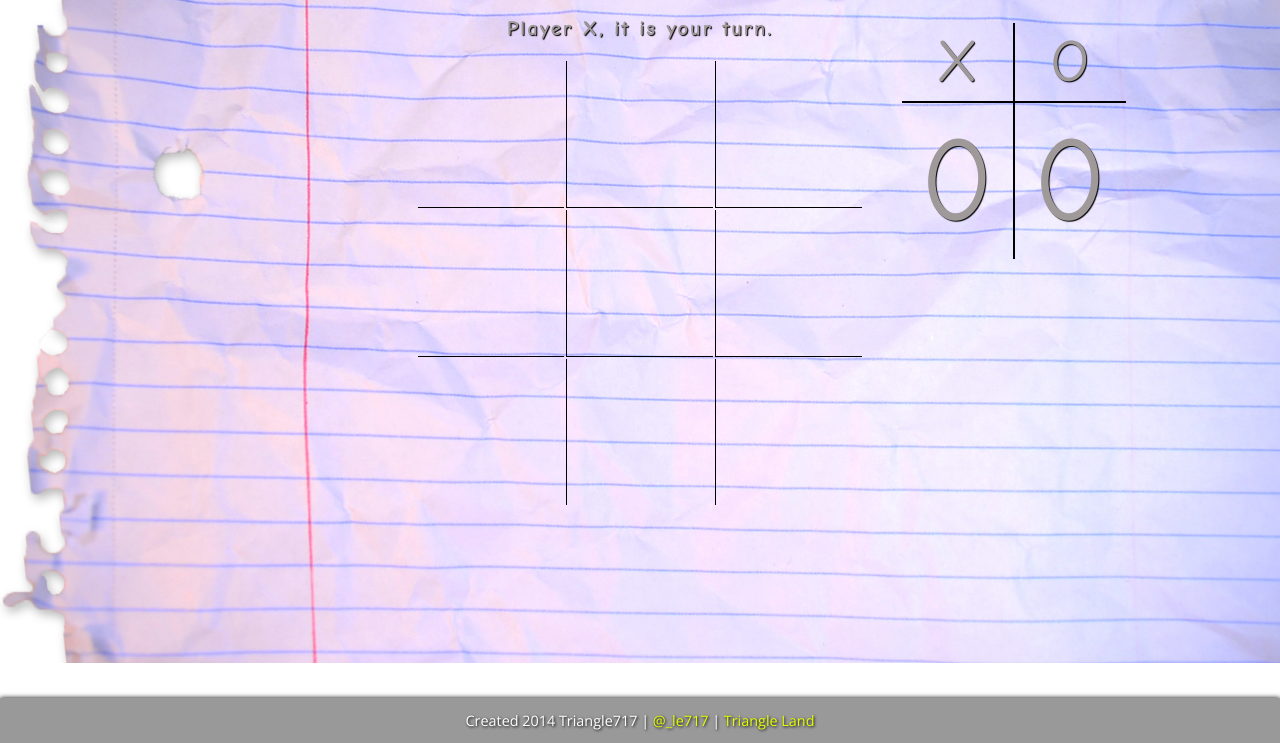
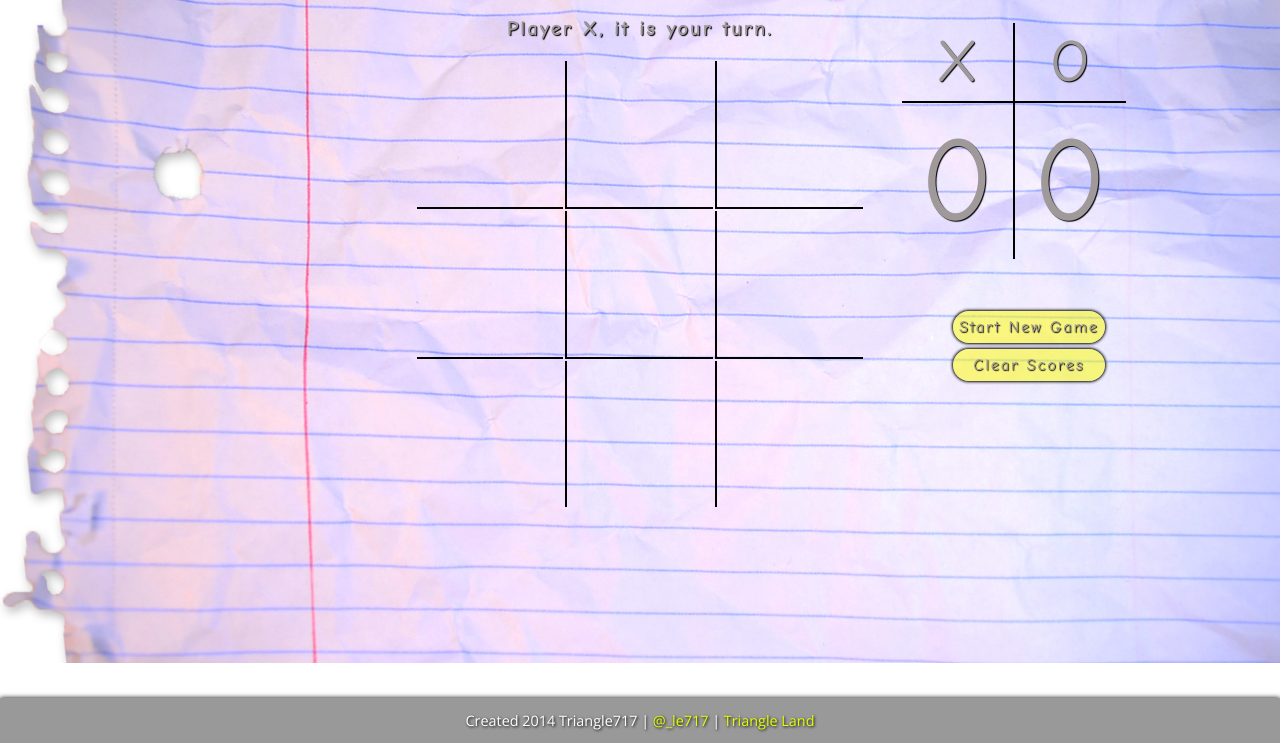
Before and after one commit to le717/tic-tac-toe, a plain HTML site: page index.html in a window 1280 px wide. Shown: the part 57-800 px from the top of the page. Drawn offline with nearby package versions, Linux system fonts and the light colour scheme.

Commit message:
New game and reset scores button

```diff
--- a/css/style.css
+++ b/css/style.css
@@ -27,6 +27,31 @@ a {
   color: rgb(226, 255, 0);
 }
 a:hover { text-decoration: underline; }
+
+/* Action buttons */
+.button {
+  display: inline;
+  position: relative;
+  width: 12%;
+  height: 10%;
+  float: right;
+  bottom: 10em;
+  left: -13%;
+  margin-right: 0.188em;
+  margin-bottom: 0.313em;
+  background-color: rgba(255, 255, 0, 0.5);
+  box-shadow: 0 0 3px 1px #000;
+  border-radius: 1.25em;
+  text-align: center;
+  line-height: 2;
+}
+.button:hover { text-decoration: underline; }
+
+/* Put the new game button on top */
+.game-new {
+  display: block;
+  margin-top: -3%;
+}
 
 /* ------- Current player ------- */
 .player {
@@ -67,7 +92,8 @@ a:hover { text-decoration: underline; }
   text-align: center;
 }
 
-/* Letter size
+/*
+ * Letter size
  * This also affects the table size
  */
 .game-board tr,
@@ -77,8 +103,8 @@ a:hover { text-decoration: underline; }
 .game-board td {
   width: 1em;
   cursor: pointer;
-  border-bottom: 1px solid #000;
-  border-left: 1px solid #000;
+  border-left: 2px solid #000;
+  border-bottom: 2px solid #000;
 }
 
 /* Selectively remove some of the borders */
--- a/index.html
+++ b/index.html
@@ -46,6 +46,9 @@
     </tr>
   </table>
 
+  <div class="button game-new">Start New Game</div>
+  <div class="button game-reset">Clear Scores</div>
+
   <div class="footer">
     <p>Created 2014 Triangle717 <span class="pipe">|</span> <a target="_blank" href="https://twitter.com/_le717">@_le717</a>
       <span class="pipe">|</span> <a target="_blank" href="http://le717.github.io">Triangle Land</a></p>
--- a/js/script.js
+++ b/js/script.js
@@ -1,4 +1,4 @@
-/* jshint strict: true, browser: true */
+/* jshint strict: true, browser: true, devel: true */
 /*
  * Tic-tac-toe
  * Created 2014 Triangle717
@@ -15,7 +15,7 @@ var playerX       = document.querySelector("#player-x"),
     winsX         = document.querySelector(".score-x"),
     winsO         = document.querySelector("score-o"),
     tableSquares  = document.querySelectorAll(".game-board td"),
-    possibleMoves = 72;
+    possiblePlays = 72;
 
 
 /**
@@ -129,7 +129,7 @@ function checkIfWon(playerName) {
 
       // A match was not found
     } else {
-      possibleMoves -= 1;
+      possiblePlays -= 1;
     }
   }
 
@@ -138,7 +138,7 @@ function checkIfWon(playerName) {
     youWin(playerName);
 
     // Nope.avi
-  } else if (!hasThreeInARow && possibleMoves === 0) {
+  } else if (!hasThreeInARow && possiblePlays === 0) {
     youWin("nobody");
   }
 }
@@ -173,18 +173,6 @@ function makeMove(e) {
 
 
 /**
- * Reset saved games scores
- * TODO Connect this to...
- * something and make it an anonymous function
- */
-function resetGame() {
-  "use strict";
-  localStorage.clear();
-  window.location.reload();
-}
-
-
-/**
  * @private
  * Game initialization
  */
@@ -211,5 +199,25 @@ function _startGame() {
   }
 }
 
+
+/**
+ * Reset saved games scores
+ */
+document.querySelector(".game-reset").addEventListener("click", function() {
+  "use strict";
+  localStorage.clear();
+  window.location.reload();
+}, true);
+
+
+/**
+ * Start new game
+ */
+document.querySelector(".game-new").addEventListener("click", function() {
+  "use strict";
+  window.location.reload();
+}, true);
+
+
 // Start the game
 window.onload = _startGame();
```
